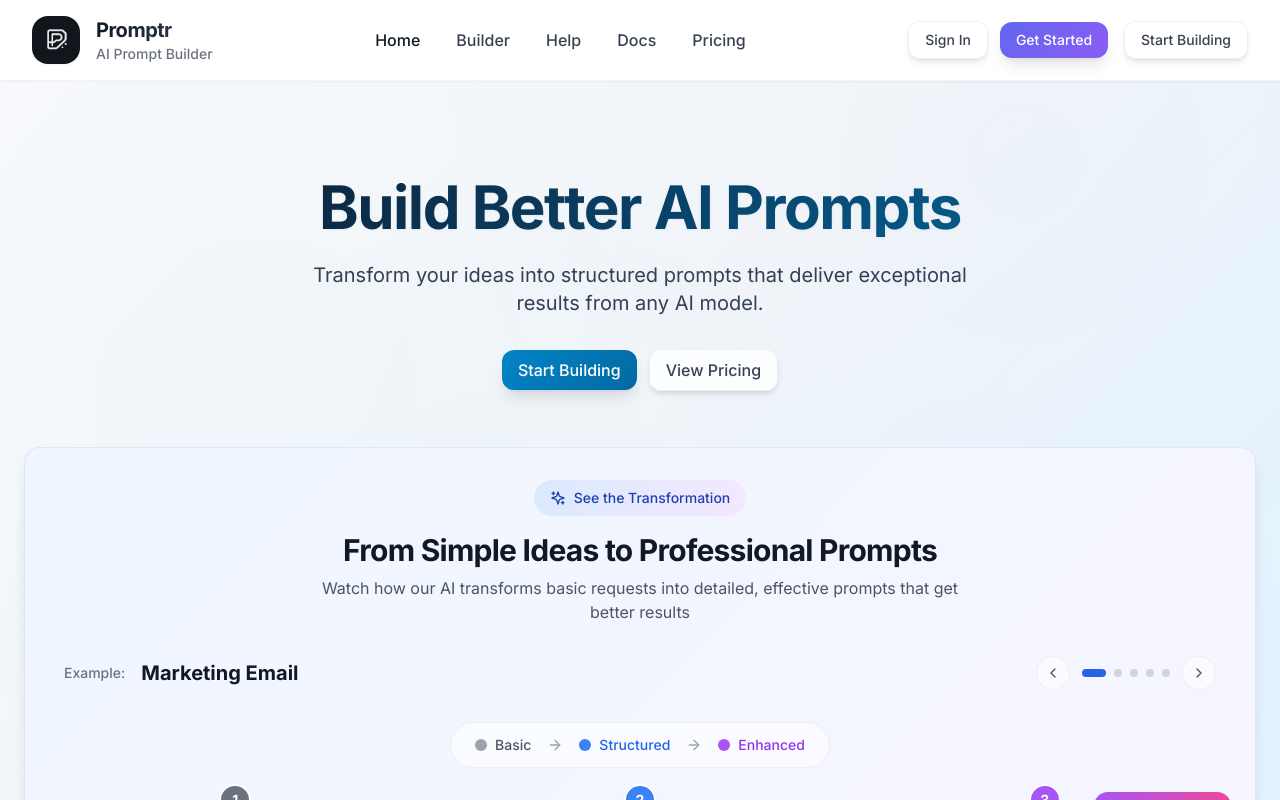
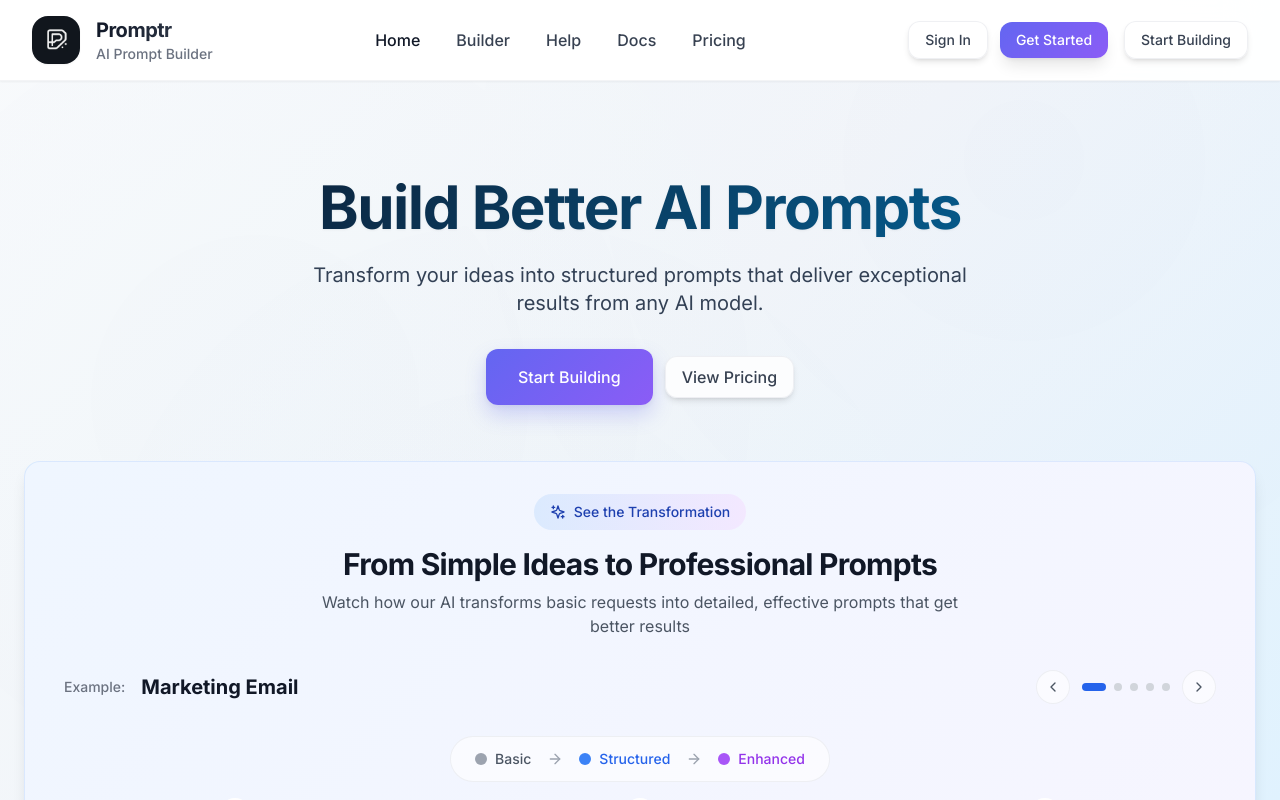
Before and after one commit to JeanDecroos/XMLPrompt, a React (Vite) app in the folder frontend/: page / in a window 1280 px wide. Shown: the top 800 px of the page. Built offline with nearby package versions, Linux system fonts and the light colour scheme; no server answers.

Commit message:
style(home): introduce .btn-cta and apply to Start Building buttons for improved visual appeal

```diff
--- a/frontend/src/components/marketing/Hero.jsx
+++ b/frontend/src/components/marketing/Hero.jsx
@@ -16,7 +16,7 @@ const Hero = React.forwardRef((props, ref) => {
         Transform your ideas into structured prompts that deliver exceptional results from any AI model.
       </p>
       <div className="flex items-center justify-center gap-3">
-        <Link to="/builder" onClick={() => trackEvent('start_building_click', { source: 'home_hero' })} className="btn btn-primary">Start Building</Link>
+        <Link to="/builder" onClick={() => trackEvent('start_building_click', { source: 'home_hero' })} className="btn btn-cta">Start Building</Link>
         <Link to="/pricing" className="btn btn-secondary">View Pricing</Link>
       </div>
     </div>
--- a/frontend/src/index.css
+++ b/frontend/src/index.css
@@ -417,6 +417,30 @@ input[placeholder*="Task"]::placeholder {
   .btn-lg { @apply px-8 py-4 text-base; }
   .btn-xl { @apply px-10 py-5 text-lg; }
 
+  /* High-visibility CTA variant used on Home page */
+  .btn-cta {
+    @apply btn-lg;
+    background: linear-gradient(135deg, var(--premium-start), var(--premium-end));
+    color: #fff;
+    box-shadow: 0 10px 20px rgba(99,102,241,0.25), 0 2px 6px rgba(0,0,0,0.06);
+    transition: transform 0.2s ease, box-shadow 0.2s ease;
+  }
+  .btn-cta:hover {
+    transform: translateY(-2px);
+    box-shadow: 0 16px 32px rgba(99,102,241,0.35), 0 6px 12px rgba(0,0,0,0.08);
+  }
+  .btn-cta::after {
+    content: '';
+    position: absolute;
+    inset: 0;
+    border-radius: inherit;
+    box-shadow: 0 0 0 2px rgba(255,255,255,0.6) inset, 0 0 24px rgba(139,92,246,0.35);
+    opacity: 0.0;
+    transition: opacity 0.2s ease;
+    pointer-events: none;
+  }
+  .btn-cta:hover::after { opacity: 1; }
+
   /* Enhanced Card System - Optimized for Performance */
 
   /* Base card foundation with shared properties */
--- a/frontend/src/pages/Home.jsx
+++ b/frontend/src/pages/Home.jsx
@@ -36,7 +36,7 @@ const Home = () => {
       </section>
 
       <section className="py-12 md:py-16 text-center">
-        <Link to="/builder" onClick={() => trackEvent('start_building_click', { source: 'home_bottom' })} className="btn btn-primary">Start Building</Link>
+        <Link to="/builder" onClick={() => trackEvent('start_building_click', { source: 'home_bottom' })} className="btn btn-cta">Start Building</Link>
       </section>
     </main>
   )
```
